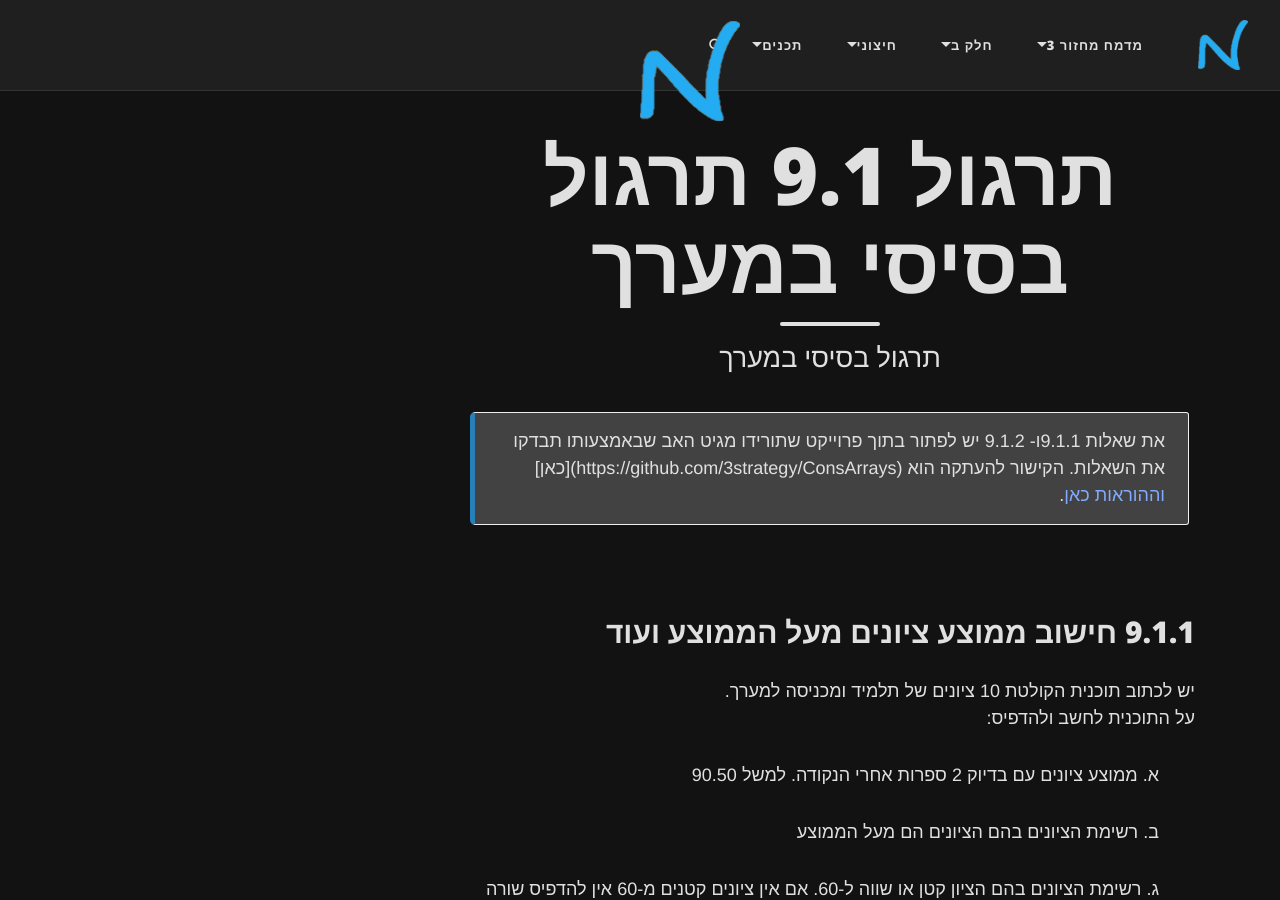
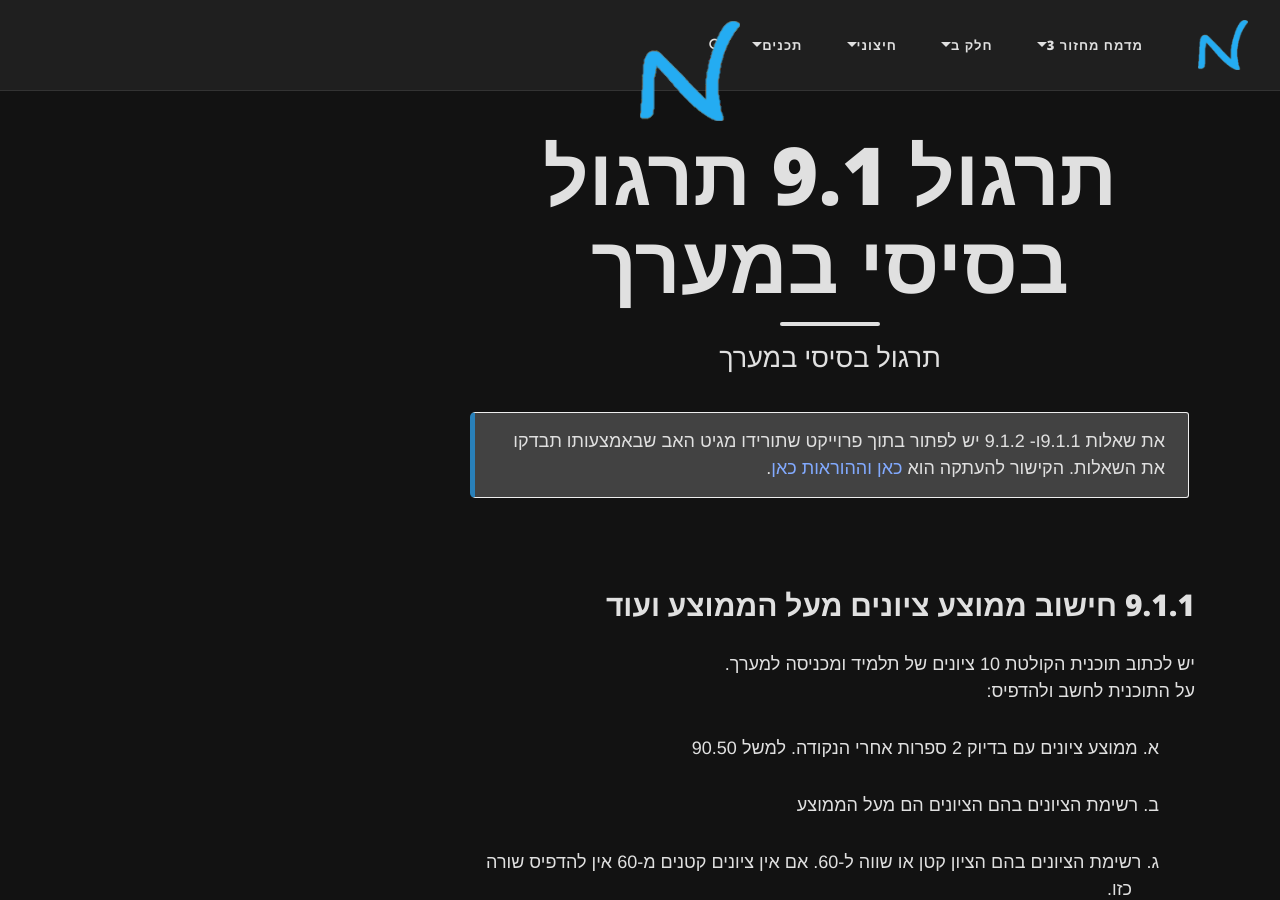
Before and after one commit to 3strategy/BeautifulYesodot, a Jekyll site: the page built from cs2/Chapter9Ex9.1.md, in a window 1280 px wide and 900 px high. Built offline with Jekyll 4.4.1, drawn with Linux system fonts in a browser that asks for light colours; comment, search, counter and statistics services are not loaded; some of the changed lines change nothing that is shown.

Commit message:
9.1 שוב.

```diff
--- a/cs2/Chapter9Ex9.1.md
+++ b/cs2/Chapter9Ex9.1.md
@@ -8,7 +8,7 @@ mathjax: true
 lang: he
 ---
 
-את שאלות 9.1.1ו-  9.1.2 יש לפתור בתוך פרוייקט שתורידו מגיט האב שבאמצעותו תבדקו את השאלות.  הקישור להעתקה הוא (https://github.com/3strategy/ConsArrays)[כאן] [וההוראות כאן](https://github.com/3strategy/ConsArrays/blob/master/README.md).
+את שאלות 9.1.1ו-  9.1.2 יש לפתור בתוך פרוייקט שתורידו מגיט האב שבאמצעותו תבדקו את השאלות.  הקישור להעתקה הוא [כאן](https://github.com/3strategy/ConsArrays) [וההוראות כאן](https://github.com/3strategy/ConsArrays/blob/master/README.md).
 {: .box-note}
 
 ## 9.1.1 חישוב ממוצע ציונים מעל הממוצע ועוד
```
